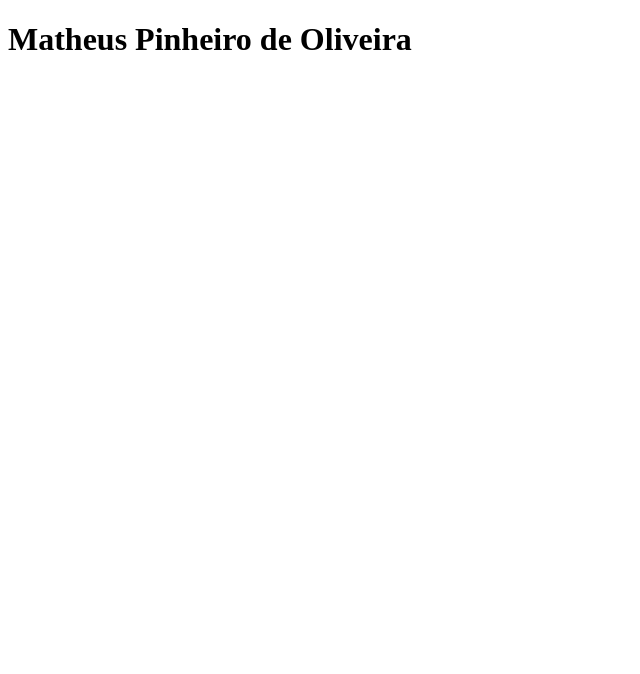
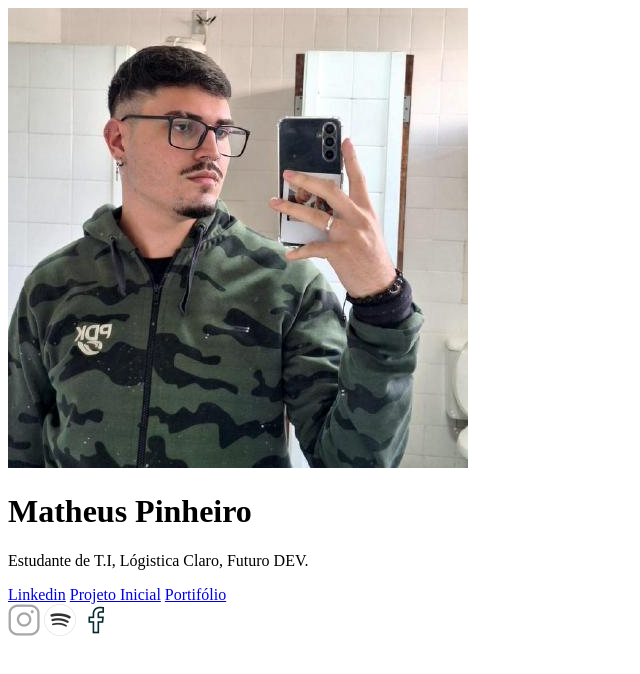
Before and after one commit to matheuspoliveiraa/hub-links, a plain HTML site: page index.html in a window 1280 px wide. Shown: the whole page, without its empty margins (0-640 px from the left). Drawn offline with Linux system fonts and the light colour scheme; a web font is replaced by a local one.

Commit message:
Atualização do linketree

```diff
--- a/index.html
+++ b/index.html
@@ -15,7 +15,27 @@
 </head>
 
 <body>
-    <h1>Matheus Pinheiro de Oliveira</h1>
+    <!--Cabeçario-->
+    <header>
+        <img src="./img/Myphoto.png" alt="Matheus Pinheiro">
+    </header>
+    <!--Conteudo principal-->
+    <main>
+        <h1>Matheus Pinheiro</h1>
+        <p>Estudante de T.I, Lógistica Claro, Futuro DEV.</p>
+    </main>
+    <!--Botões/Links-->
+    <div id="links">
+        <a href="https://www.linkedin.com/in/matheus-pinheiro-de-oliveira-26b587265?trk=people-guest_people_search-card">Linkedin</a>
+        <a href="https://matheuspoliveiraa.github.io/hub-links/">Projeto Inicial</a>
+        <a href="https://github.com/matheuspoliveiraa">Portifólio</a>
+    </div>
+    <!--Rodapé-->
+    <footer>
+        <a href="https://www.instagram.com/iamkingslayer01/"><img src="./img/Instagram.png" alt="Instagram"></a>
+        <a href="https://spotify.link/BdYiq36lDXb"><img src="./img/Spotify.png" alt="Spotify"></a>
+        <a href="https://www.facebook.com/matheus.oiveira122005/"><img src="./img/Facebook.png" alt="Facebook"></a>
+    </footer>
 </body>
 
 </html>
```
Also changed, not shown: img/Facebook.png (added), img/Linkedin.png (deleted), img/Myphoto.png (added).
